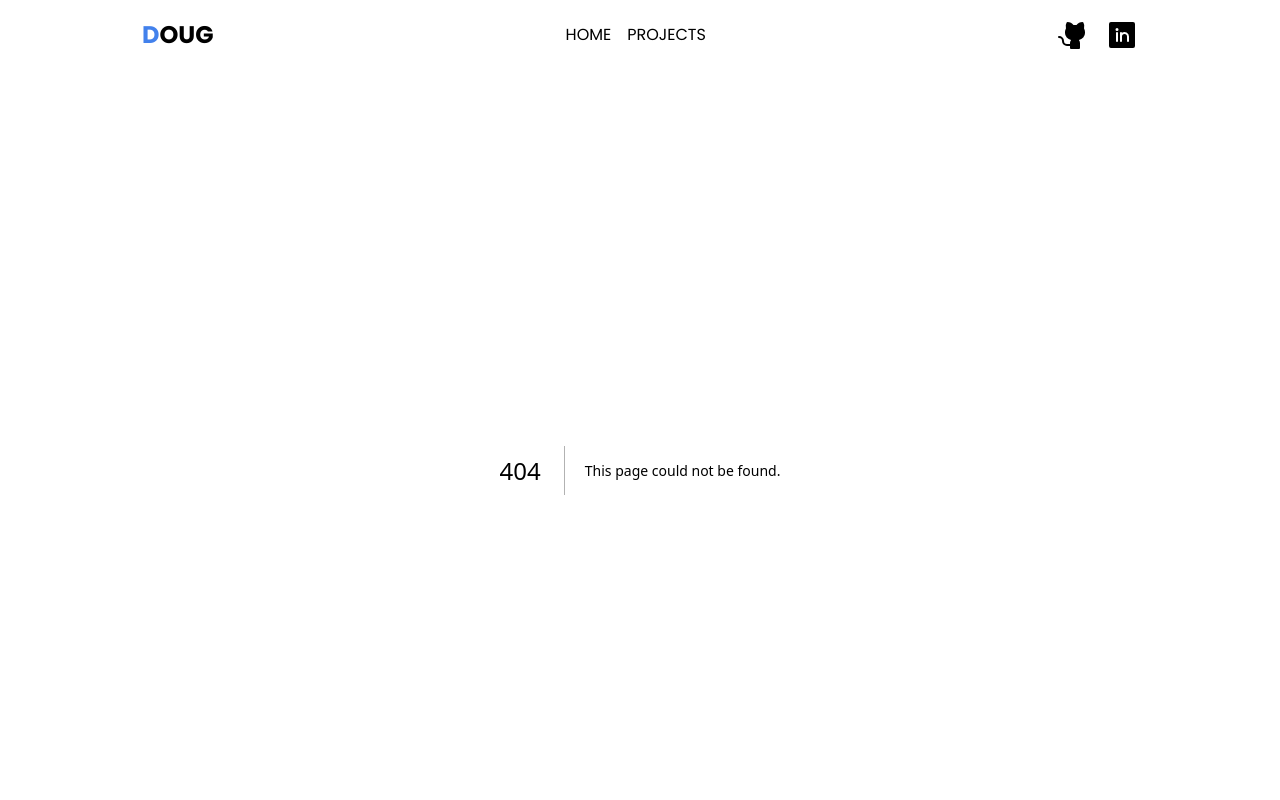
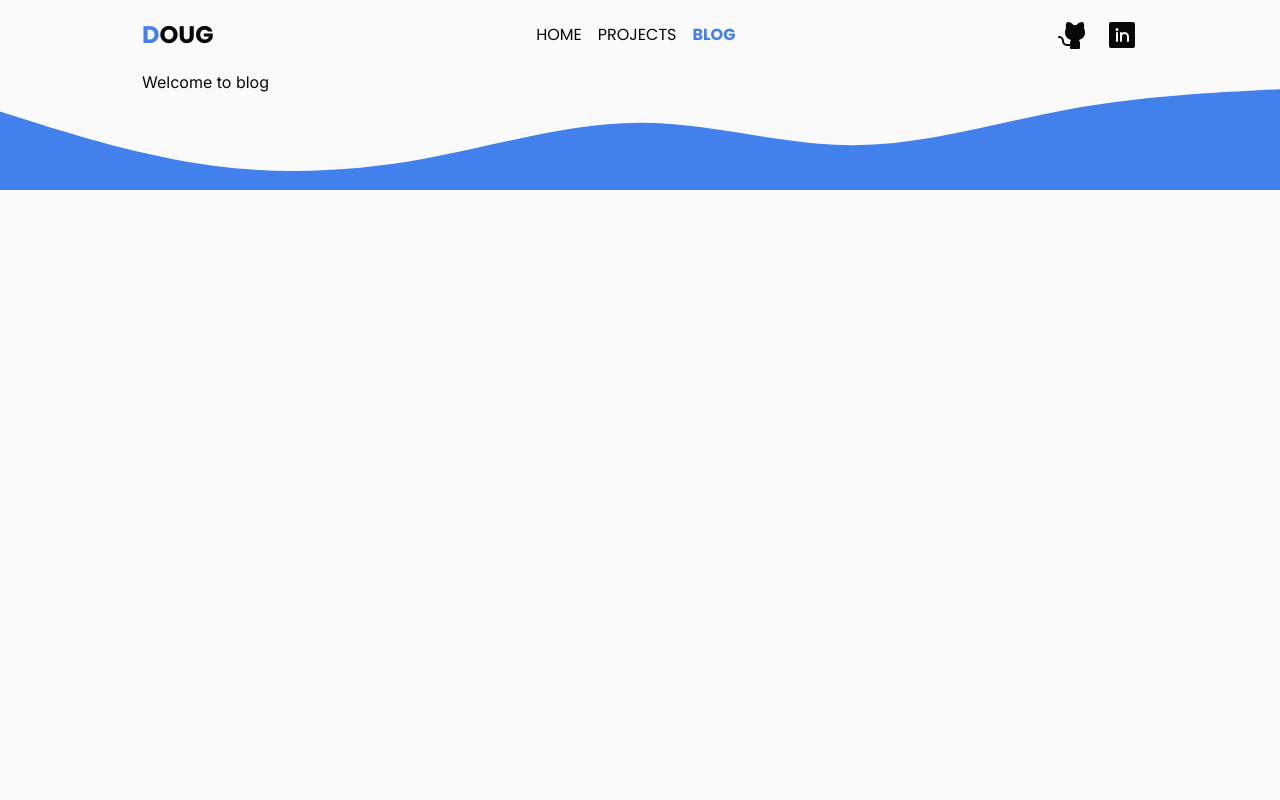
Before and after one commit to dougdomingos/portfolio, a Next.js app: page /blog in a window 1280 px wide. Before the commit this address had no page. Shown: the top 800 px of the page. Built offline with nearby package versions, Linux system fonts and the light colour scheme.

Commit message:
feat: add Blog page

```diff
--- /dev/null
+++ b/src/app/blog/page.tsx
@@ -0,0 +1,9 @@
+import Container from "@components/layout/Container";
+
+export default function BlogPage() {
+  return (
+    <Container>
+      <h1>Welcome to blog</h1>
+    </Container>
+  )
+}
--- a/src/components/layout/Header/index.tsx
+++ b/src/components/layout/Header/index.tsx
@@ -14,6 +14,7 @@ import Socials from './Socials';
 const links: NavigationLink[] = [
   { url: '/', label: 'Home' },
   { url: '/projects', label: 'Projects' },
+  { url: '/blog', label: 'Blog' },
 ];
 
 const Header = () => {
```
